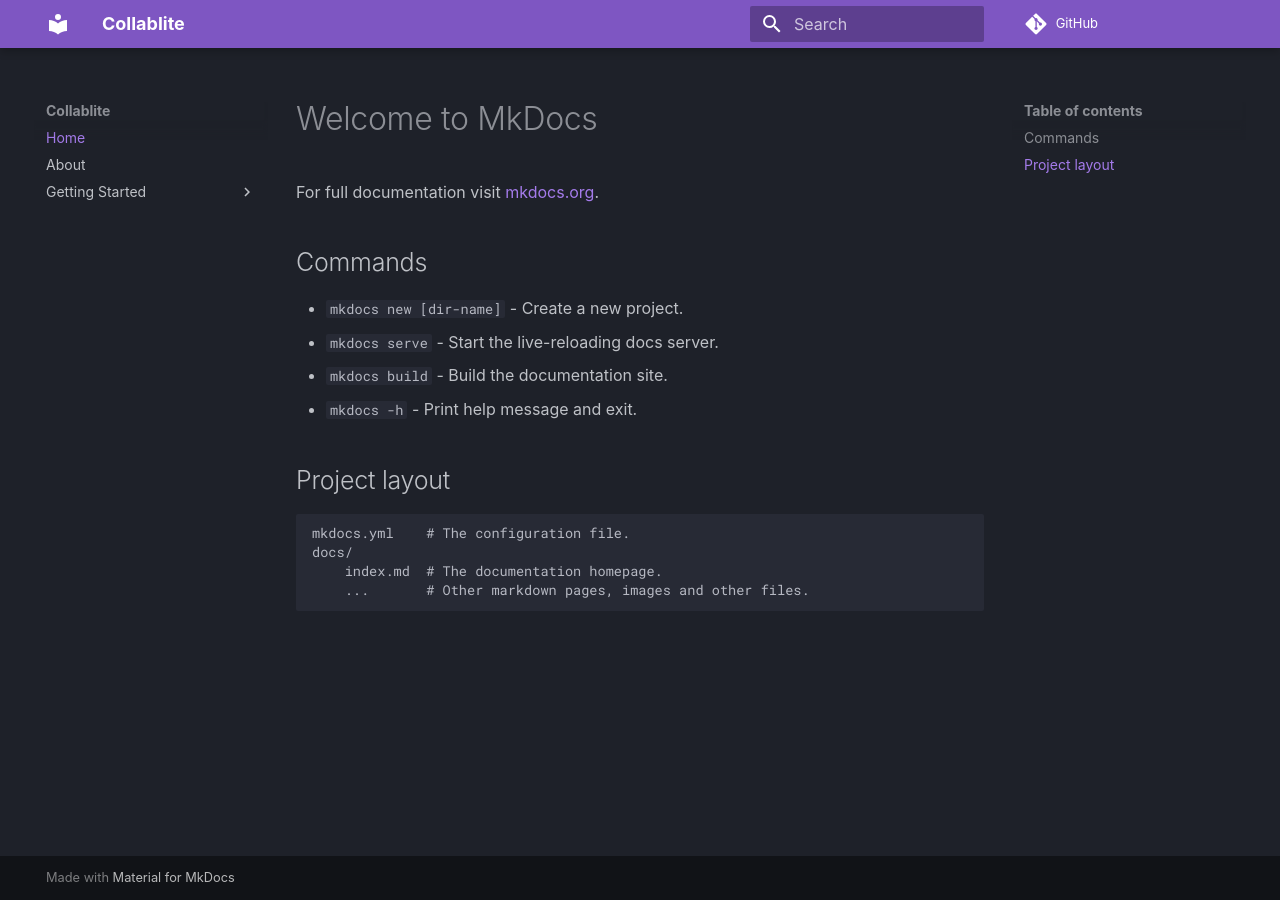
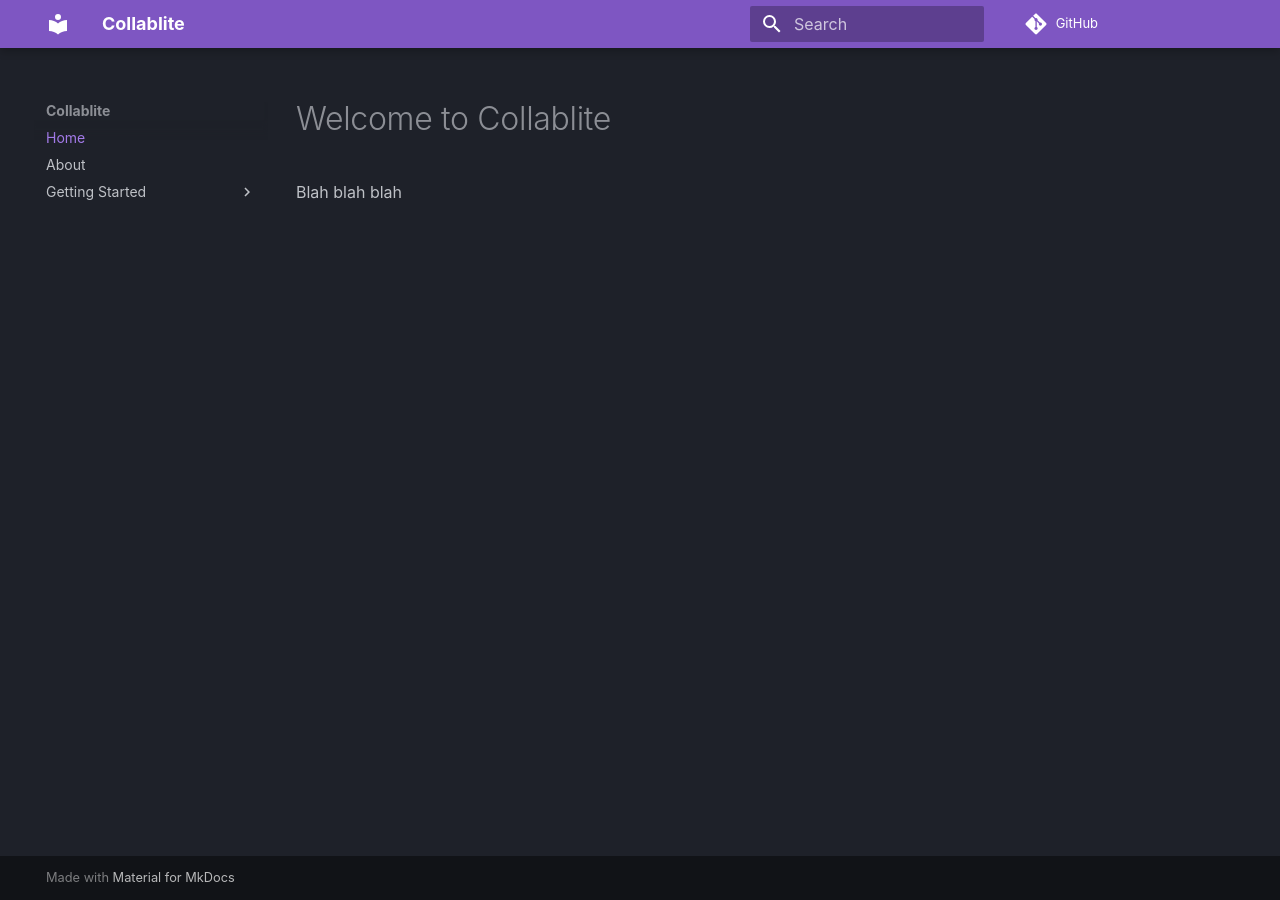
Before and after one commit to kpfaulkner/collablite, an MkDocs documentation site: the page built from docs/index.md, in a window 1280 px wide. Built offline with MkDocs 1.6.1 and Material for MkDocs 9.7.7, drawn with Linux system fonts in a browser that asks for light colours; some web fonts are replaced; comment, search, counter and statistics services are not loaded.

Commit message:
removing boiler plate

```diff
--- a/docs/index.md
+++ b/docs/index.md
@@ -1,17 +1,3 @@
-# Welcome to MkDocs
+# Welcome to Collablite
 
-For full documentation visit [mkdocs.org](https://www.mkdocs.org).
-
-## Commands
-
-* `mkdocs new [dir-name]` - Create a new project.
-* `mkdocs serve` - Start the live-reloading docs server.
-* `mkdocs build` - Build the documentation site.
-* `mkdocs -h` - Print help message and exit.
-
-## Project layout
-
-    mkdocs.yml    # The configuration file.
-    docs/
-        index.md  # The documentation homepage.
-        ...       # Other markdown pages, images and other files.
+Blah blah blah
```
